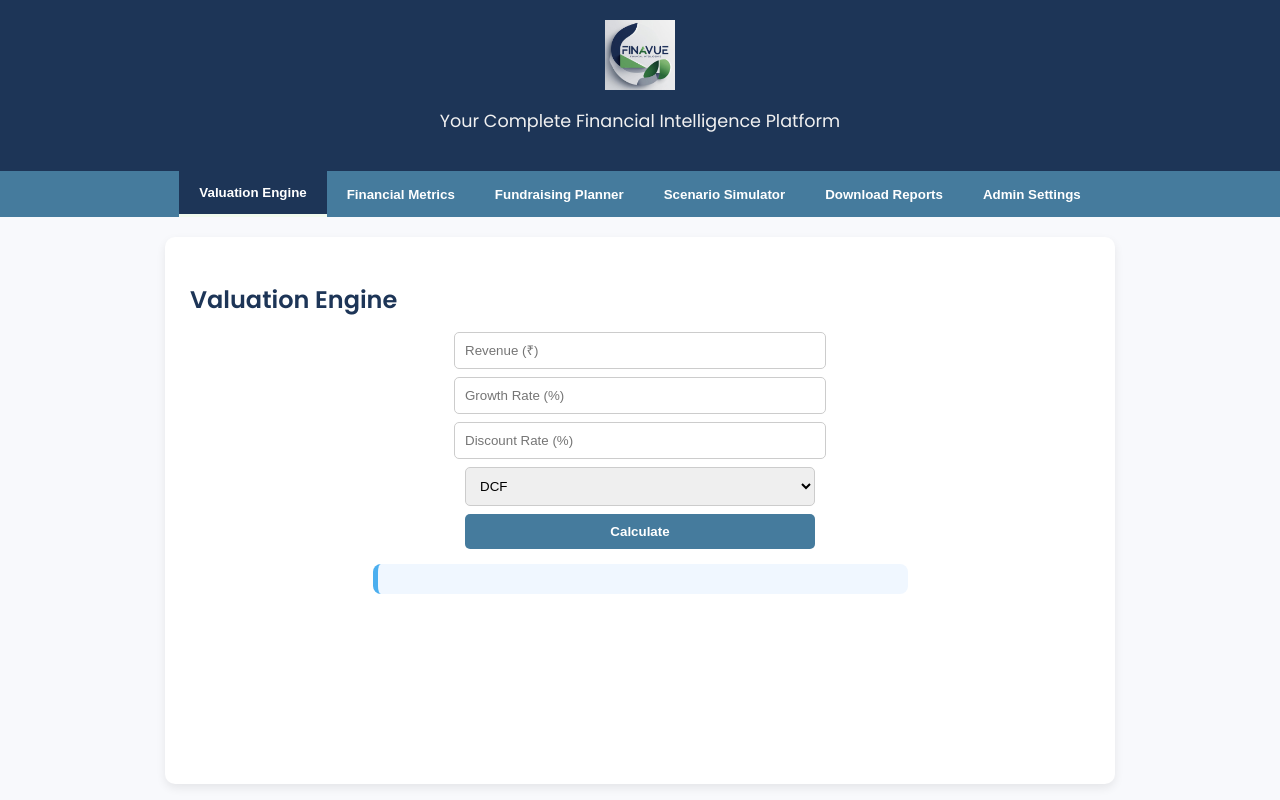
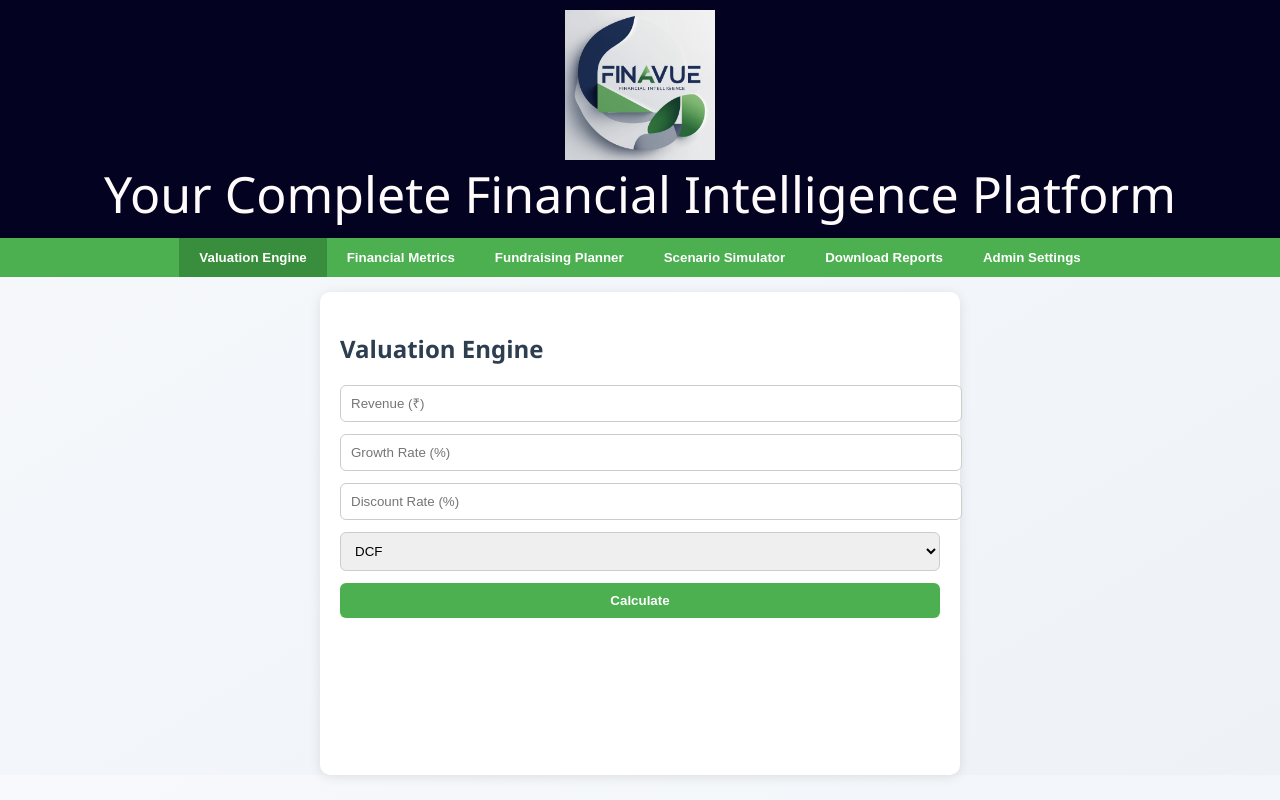
Before and after one commit to shriyaas07/Finauve--Financial-Intelligence-Platform, a Flask app: page / in a window 1280 px wide. Run offline with Flask 3, Linux system fonts and the light colour scheme.

Commit message:
Update style.css

```diff
--- a/static/style.css
+++ b/static/style.css
@@ -1,145 +1,113 @@
-/* Import Google Font */
-@import url('https://fonts.googleapis.com/css2?family=Poppins:wght@400;600&display=swap');
-
 body {
-    font-family: 'Poppins', sans-serif;
     margin: 0;
-    padding: 0;
-    background-color: #f8f9fc;
+    font-family: 'Segoe UI', sans-serif;
+    background: linear-gradient(to bottom right, #f7f9fc, #eef2f7);
+    color: #f7f4f4;
 }
 
 /* Header */
 .header {
     text-align: center;
-    padding: 20px;
-    background-color: #1d3557;
-    color: white;
+    background-color: #030321;
+    padding: 10px 0;
+    box-shadow: 0 2px 8px white
+}
+.logo-container {
+    display: flex;
+    justify-content: center;
+    align-items: center;
+    gap: 10px;
+}
+.logo {
+    height: 150px;
+}
+.subtitle {
+    margin: 0;
+    font-size: 50px;
+    color: #fffbfb;
 }
 
-.logo {
-    height: 70px;
-    display: block;
-    margin: 0 auto 10px;
-}
-
-.subtitle {
-    font-size: 1.1rem;
-    color: #f1f1f1;
-}
-
-/* Tabs Navigation */
+/* Tabs */
 .tabs {
     display: flex;
     justify-content: center;
-    background-color: #457b9d;
+    background: #4CAF50;
 }
-
 .tab {
+    padding: 12px 20px;
+    border: none;
     background: none;
-    border: none;
     color: white;
-    padding: 14px 20px;
     cursor: pointer;
-    font-weight: 600;
+    font-weight: bold;
     transition: 0.3s;
 }
-
-.tab:hover {
-    background-color: #1d3557;
-}
-
-.tab.active {
-    background-color: #1d3557;
-    border-bottom: 3px solid #f1faee;
+.tab.active, .tab:hover {
+    background: #388E3C;
 }
 
 /* Tab Content */
 .tab-content {
     display: none;
-    padding: 25px;
+    padding: 20px;
+    max-width: 600px;
+    margin: auto;
     background: white;
-    margin: 0 auto;
-    max-width: 900px;
+    margin-top: 15px;
     border-radius: 10px;
-    margin-top: 20px;
-    box-shadow: 0 4px 10px rgba(0,0,0,0.08);
+    box-shadow: 0 2px 12px rgba(0,0,0,0.1);
 }
-
 .tab-content.active {
     display: block;
 }
 
-/* Headings */
-h2 {
-    color: #1d3557;
-    margin-bottom: 15px;
-    font-weight: 700;
-}
-
-/* Forms */
 form input, form select, form button {
     display: block;
     width: 100%;
-    max-width: 350px;
-    margin: 8px auto;
+    margin-bottom: 12px;
     padding: 10px;
+    border-radius: 6px;
     border: 1px solid #ccc;
-    border-radius: 5px;
+}
+form button {
+    background: #4CAF50;
+    color: white;
+    border: none;
+    font-weight: bold;
+    cursor: pointer;
+}
+form button:hover {
+    background: #388E3C;
 }
 
-form button {
-    background-color: #457b9d;
-    color: white;
-    font-weight: 600;
-    border: none;
-    cursor: pointer;
-    transition: 0.3s;
+.result {
+    font-weight: bold;
+    margin: 10px 0;
 }
 
-form button:hover {
-    background-color: #1d3557;
+/* Download button */
+.download-btn {
+    display: inline-block;
+    margin-top: 10px;
+    padding: 12px 18px;
+    background: #2196F3;
+    color: white;
+    font-weight: bold;
+    border-radius: 8px;
+    text-decoration: none;
+}
+.download-btn:hover {
+    background: #1976D2;
 }
 
-/* Result Box */
 .result {
-    margin-top: 15px;
-    padding: 15px;
-    background: #f0f7ff;
-    border-left: 5px solid #4cafef;
-    border-radius: 8px;
-    color: #1d3557;
-    font-weight: 600;
-    font-size: 1.1rem;
-    transition: 0.3s ease-in-out;
-    max-width: 500px;
-    margin-left: auto;
-    margin-right: auto;
+    font-weight: bold;
+    color: #2c3e50;  /* Dark color for visibility */
+    margin-top: 10px;
     text-align: center;
 }
-
-.result:hover {
-    background: #e1f0ff;
+/* h2 color*/
+h2 {
+    color: #2c3e50;   /* Dark blue-gray */
+    font-weight: bold;
 }
-
-/* Charts */
-canvas {
-    margin-top: 20px;
-    max-width: 100%;
-}
-
-/* Download Button */
-.download-btn {
-    display: inline-block;
-    background: #457b9d;
-    color: white;
-    padding: 10px 20px;
-    margin-top: 15px;
-    border-radius: 5px;
-    text-decoration: none;
-    font-weight: 600;
-    transition: 0.3s;
-}
-
-.download-btn:hover {
-    background: #1d3557;
-}
```
